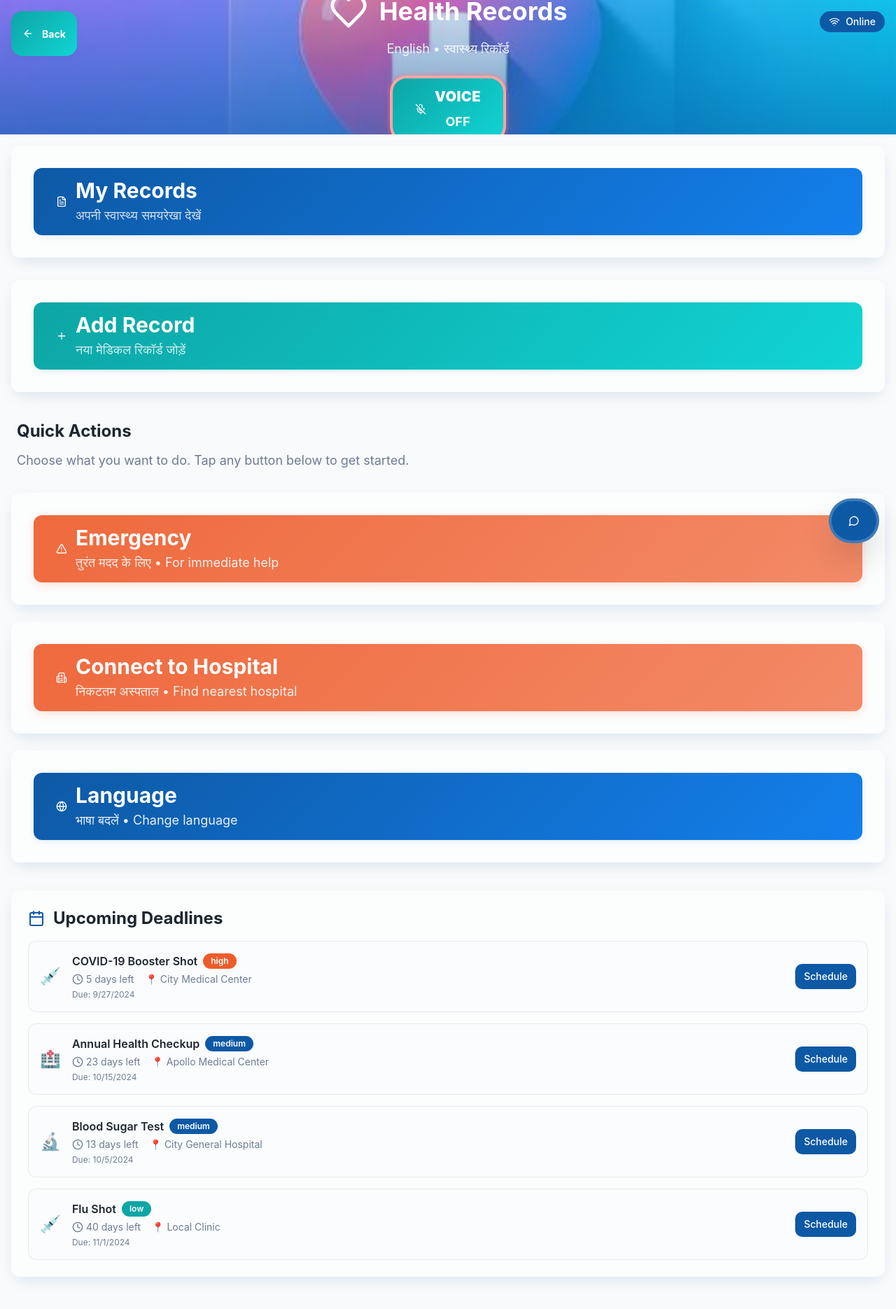
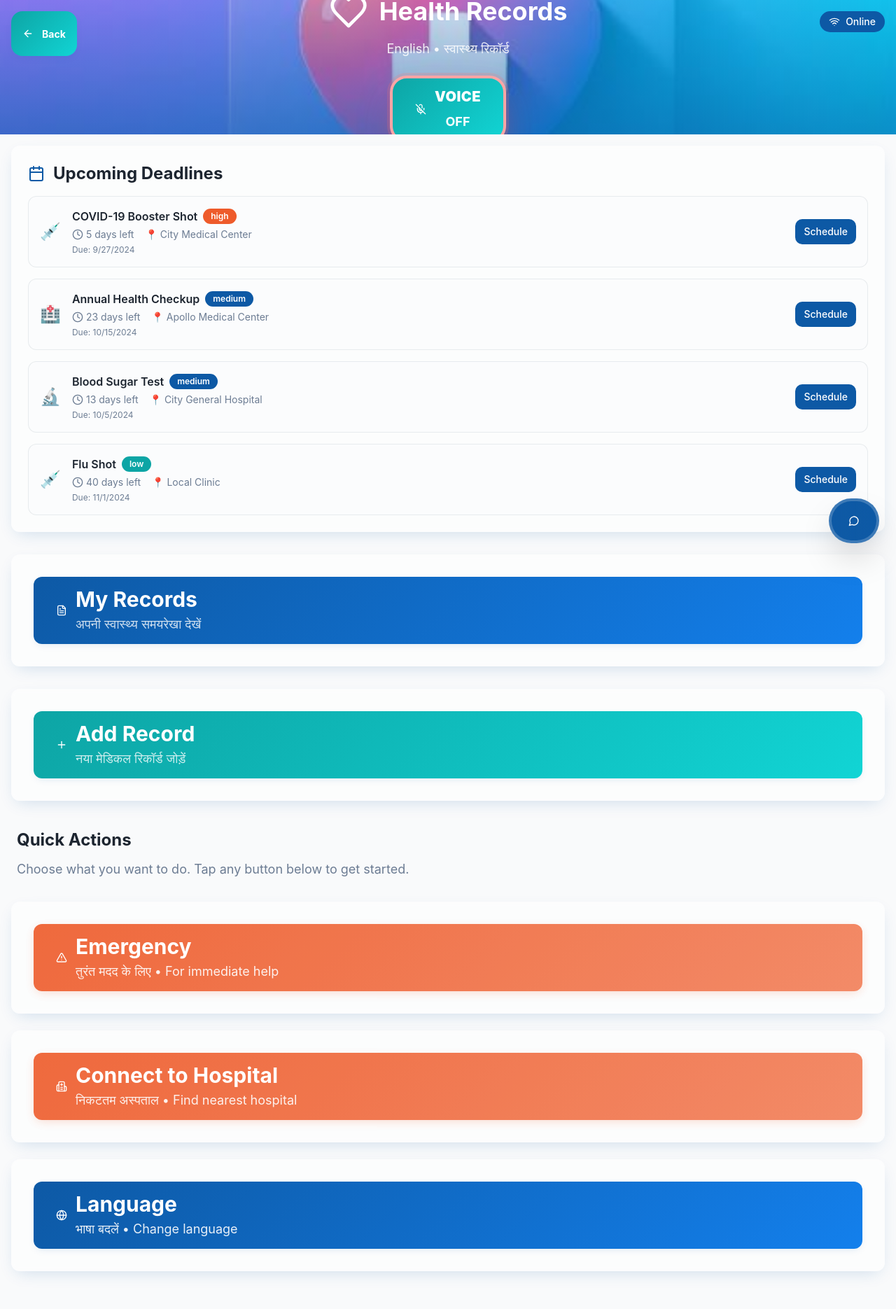
Before and after one commit to shakil-2024/arogya-health, a React (Vite) app: page / in a window 1280 px wide. Shown: the whole page at 70% size. Built offline with nearby package versions, Linux system fonts and the light colour scheme; the HTML template or start-up script is replaced by a standard one.

Commit message:
Show upcoming deadlines

```diff
--- a/src/components/HomeScreen.tsx
+++ b/src/components/HomeScreen.tsx
@@ -130,6 +130,11 @@ export const HomeScreen: React.FC = () => {
       </div>
 
       <div className="p-4">
+        {/* Upcoming Deadlines - Front and Center */}
+        <div className="mb-8">
+          <UpcomingDeadlines />
+        </div>
+
         {/* Main Action Cards - Larger Buttons */}
         <div className="grid grid-cols-1 gap-8 mb-10">
           {/* My Records */}
@@ -229,11 +234,6 @@ export const HomeScreen: React.FC = () => {
           </Card>
         </div>
 
-        {/* Upcoming Deadlines */}
-        <div className="mb-8">
-          <UpcomingDeadlines />
-        </div>
-
         {/* Voice Instructions */}
         {isVoiceMode && (
           <Card className="p-6 bg-accent/10 border-accent/20 shadow-material-md">
```
